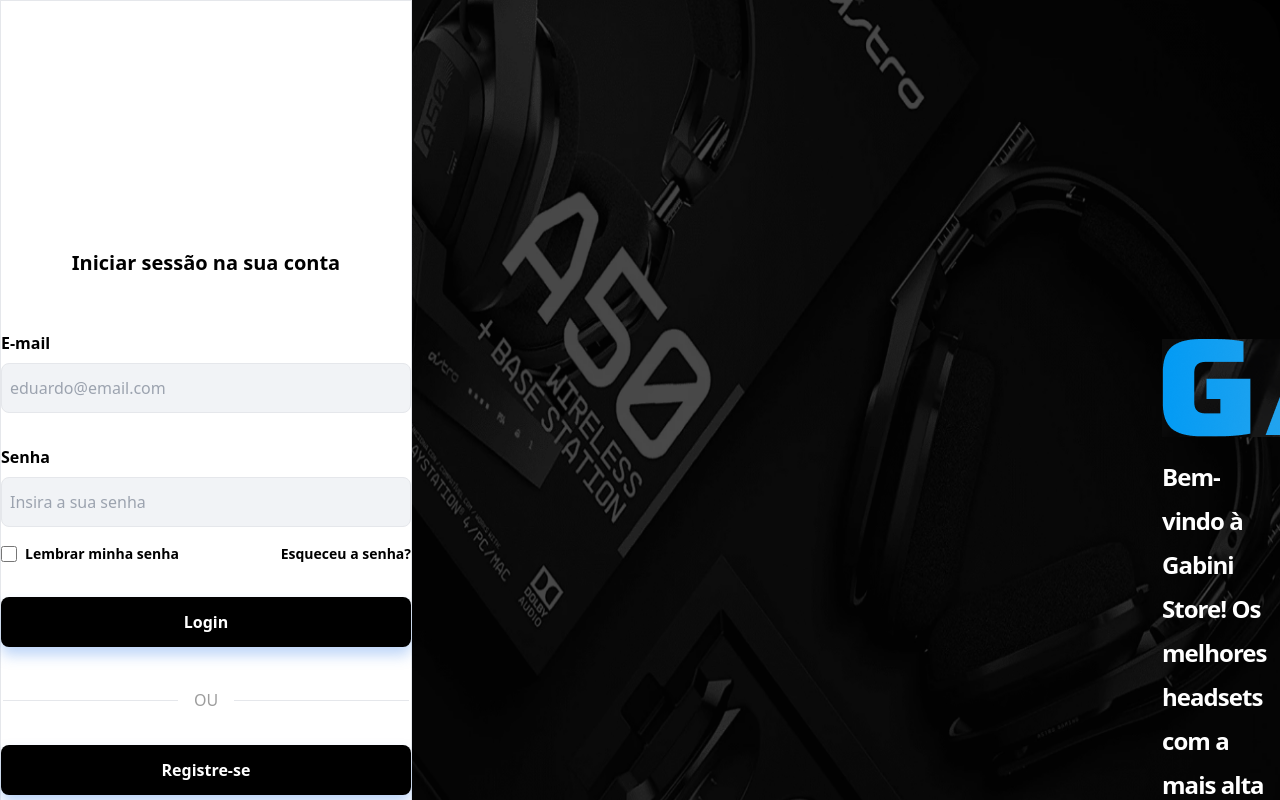
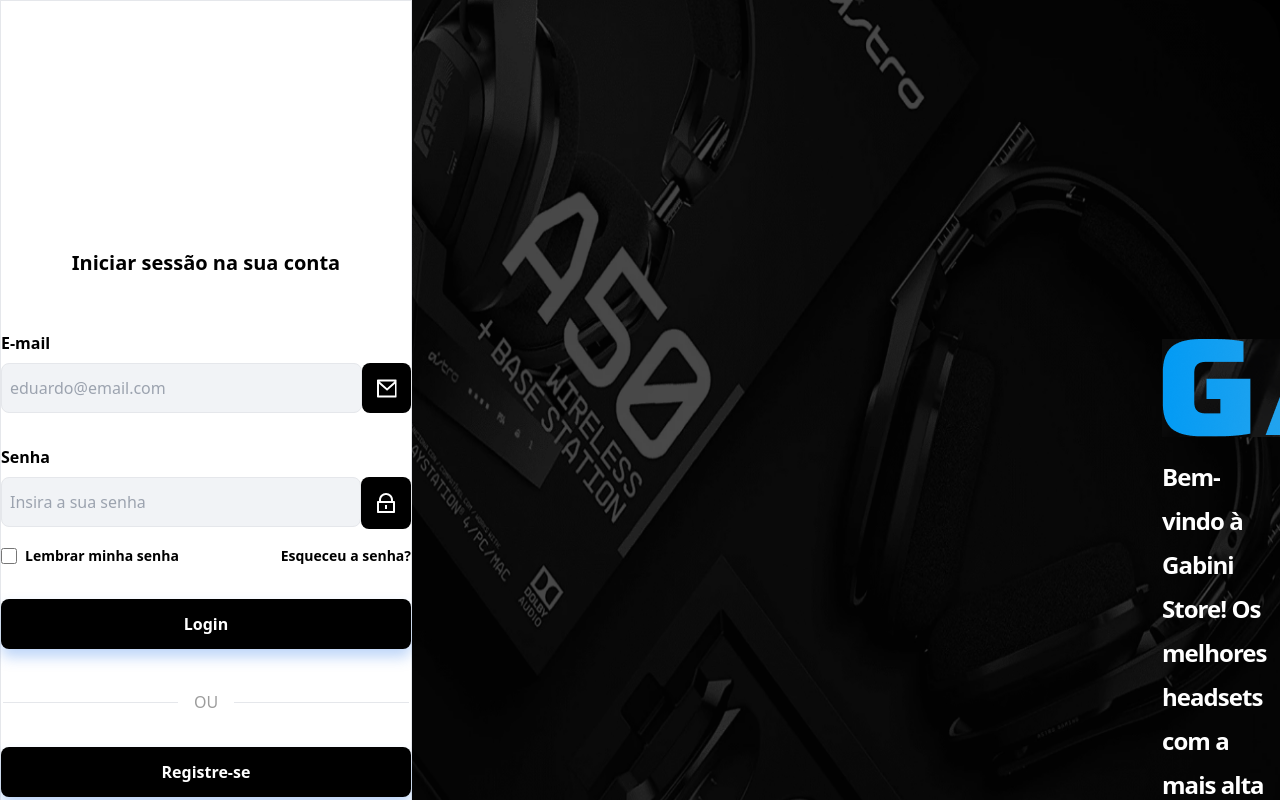
Before and after one commit to jeandeandrade/Projeto-4T-A, a Vue app: page /Login in a window 1280 px wide. Shown: the top 800 px of the page. Built offline with nearby package versions, Linux system fonts and the light colour scheme.

Commit message:
adicionei os icones ao input

```diff
--- a/src/components/Login.vue
+++ b/src/components/Login.vue
@@ -57,12 +57,19 @@ async function enviarFormulario() {
             E-mail
           </label>
           <div class="relative w-full">
+            <div class="flex">
               <input
                 v-model="email"
                 type="email"
                 class="w-full h-[50px] rounded-lg bg-[#F1F3F6] p-2 pr-10 border"
                 placeholder="eduardo@email.com"
               />
+              <img
+                class="w-50px h-50px bg-black p-[14.5px] rounded-lg"
+                src="../assets/icons/mail.svg"
+                alt=""
+              />
+            </div>
             <p v-if="emailValido === false" style="color: red">
               Email inválido!
             </p>
@@ -75,11 +82,16 @@ async function enviarFormulario() {
           <label class="text-black font-semibold text-base leading-normal mb-2">
             Senha
           </label>
-          <div class="relative w-full">
+          <div class="flex relative w-full">
             <input
               type="password"
               class="w-full h-[50px] rounded-lg bg-[#F1F3F6] p-2 pr-10 border"
               placeholder="Insira a sua senha"
+            />
+            <img
+              class="w-50px h-50px bg-black p-[16px] rounded-lg"
+              src="../assets/icons/cadeado.svg"
+              alt=""
             />
           </div>
         </div>
```
Lines whose indentation alone changed are shown as unchanged.
